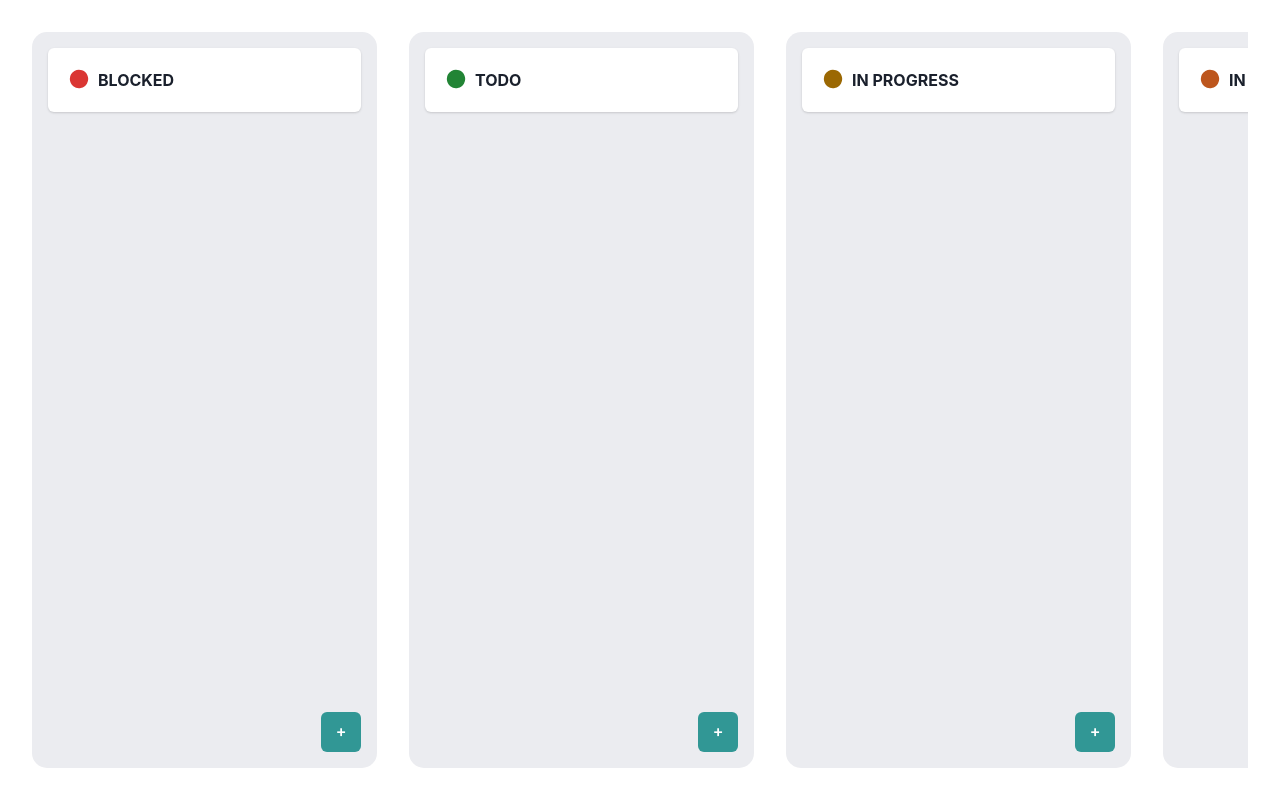
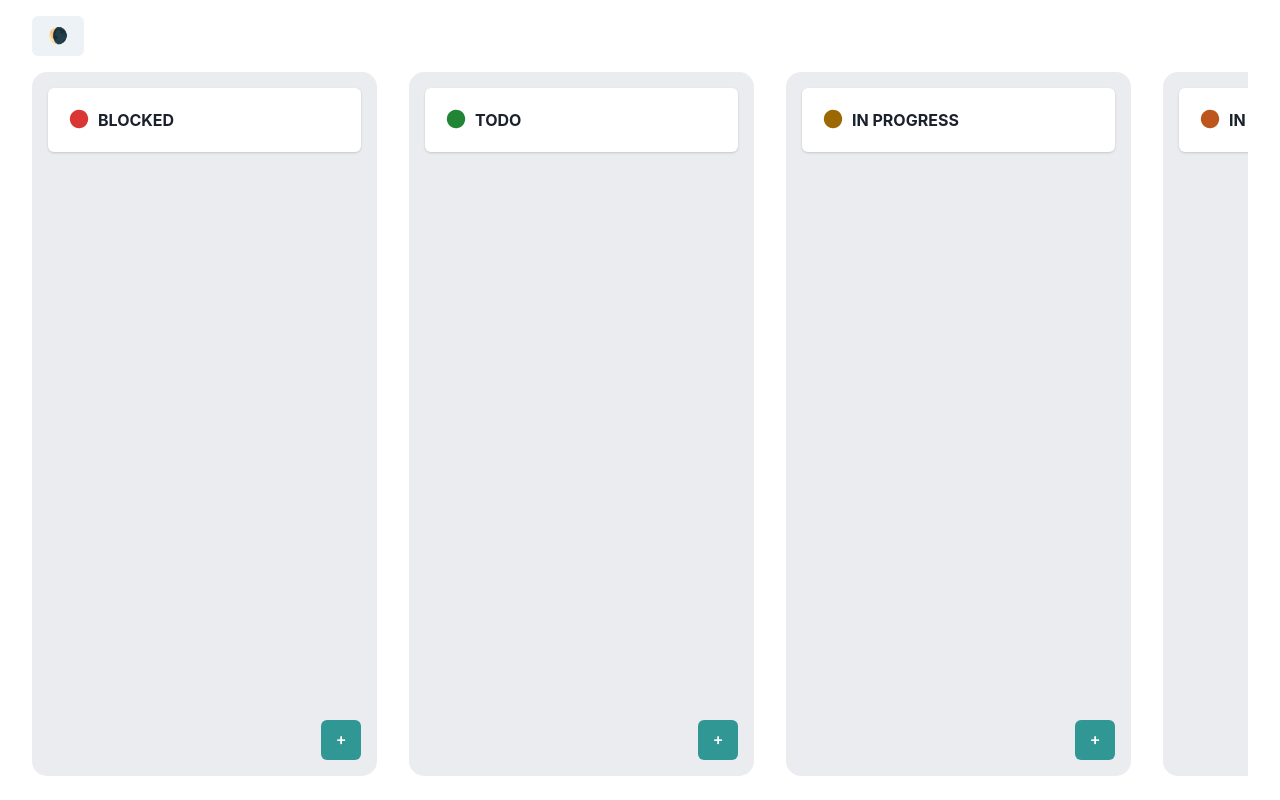
Before and after one commit to hozakowskimilosz/kanban-board-team-aws, a React (Vite) app in the folder packages/frontend/: page / in a window 1280 px wide. Built offline with nearby package versions, Linux system fonts and the light colour scheme.

Commit message:
Implement dark mode (#19)

```diff
--- a/packages/frontend/config/colors.ts
+++ b/packages/frontend/config/colors.ts
@@ -1,9 +1,11 @@
 const colors = {
-  red: "#da3633",
-  green: "#228435",
-  brown: "#9b6803",
-  orange: "#bd561d",
-  purple: "#8756e1",
+  red: "rgba(218, 54 ,51 ,1)",
+  green: "rgba(34, 132, 53, 1)",
+  brown: "rgba(155, 104, 3, 1)",
+  orange: "rgba(189, 86, 29, 1)",
+  purple: "rgba(135, 86, 225, 1)",
+  lightGray: "rgba(235, 236, 240, 1)",
+  darkGray: "rgba(45, 55, 72, 0.4)",
 };
 
 export default colors;
--- a/packages/frontend/src/App.css
+++ b/packages/frontend/src/App.css
@@ -4,8 +4,11 @@ body {
 
 #root {
   margin: 0;
-  padding: 2em;
+  padding: 1em 2em;
   min-height: 100dvh;
+  display: flex;
+  flex-direction: column;
+  gap: 1rem;
 }
 
 .grid {
@@ -18,10 +21,9 @@ body {
   flex-direction: column;
   justify-content: space-between;
   align-items: flex-end;
-  background-color: rgb(235, 236, 240);
   border-radius: 15px;
   padding: 1em;
-  height: calc(100dvh - 4em);
+  height: calc(100dvh - 6rem);
 }
 
 .column-header {
--- a/packages/frontend/src/App.tsx
+++ b/packages/frontend/src/App.tsx
@@ -1,15 +1,35 @@
 import "./App.css";
-import { Grid } from "@chakra-ui/react";
+import {
+  Grid,
+  Flex,
+  Button,
+  useColorMode,
+  useColorModeValue,
+} from "@chakra-ui/react";
 import columns from "../config/columns";
+import colors from "../config/colors";
 import Column from "./components/Column";
 
 function App() {
+  const { colorMode, toggleColorMode } = useColorMode();
+  const value = useColorModeValue(colors.lightGray, colors.darkGray);
+
   return (
-    <Grid templateColumns={`repeat(${columns.length}, 345px)`} className="grid">
-      {columns.map((col) => (
-        <Column key={col.id} column={col} />
-      ))}
-    </Grid>
+    <>
+      <Flex>
+        <Button onClick={toggleColorMode}>
+          {colorMode === "light" ? "🌘" : "🌞"}
+        </Button>
+      </Flex>
+      <Grid
+        templateColumns={`repeat(${columns.length}, 345px)`}
+        className="grid"
+      >
+        {columns.map((col) => (
+          <Column key={col.id} column={col} bgColor={value} />
+        ))}
+      </Grid>
+    </>
   );
 }
 
--- a/packages/frontend/src/components/Column.tsx
+++ b/packages/frontend/src/components/Column.tsx
@@ -5,6 +5,7 @@ import {
   GridItem,
   Text,
   useDisclosure,
+  LightMode,
 } from "@chakra-ui/react";
 import Icon from "./Icon";
 import ModalAddTask from "./ModalAddTask";
@@ -17,11 +18,15 @@ type ColumnProps = {
   };
 };
 
-export default function Column({ column }: ColumnProps) {
+type Props = {
+  bgColor: string;
+} & ColumnProps;
+
+export default function Column({ column, bgColor }: Props) {
   const { isOpen, onOpen, onClose } = useDisclosure();
 
   return (
-    <GridItem className="column">
+    <GridItem bg={bgColor} className="column">
       <Card w="full">
         <CardHeader className="column-header">
           <Icon color={column.statusColor} />
@@ -29,9 +34,11 @@ export default function Column({ column }: ColumnProps) {
         </CardHeader>
       </Card>
 
-      <Button onClick={onOpen} colorScheme="teal" w="5">
-        +
-      </Button>
+      <LightMode>
+        <Button onClick={onOpen} colorScheme="teal" w="5">
+          +
+        </Button>
+      </LightMode>
 
       <ModalAddTask
         isOpen={isOpen}
--- a/packages/frontend/src/components/ModalAddTask.tsx
+++ b/packages/frontend/src/components/ModalAddTask.tsx
@@ -10,6 +10,7 @@ import {
   Input,
   Textarea,
   Select,
+  LightMode,
 } from "@chakra-ui/react";
 import columns from "../../config/columns";
 
@@ -48,9 +49,11 @@ export default function ModalAddTask({
         </ModalBody>
 
         <ModalFooter>
-          <Button colorScheme="teal" onClick={onClose}>
-            Add
-          </Button>
+          <LightMode>
+            <Button colorScheme="teal" onClick={onClose}>
+              Add
+            </Button>
+          </LightMode>
         </ModalFooter>
       </ModalContent>
     </Modal>
--- a/packages/frontend/src/main.tsx
+++ b/packages/frontend/src/main.tsx
@@ -1,12 +1,14 @@
 import App from "./App.tsx";
 import * as React from "react";
-import { ChakraProvider } from "@chakra-ui/react";
 import * as ReactDOM from "react-dom/client";
+import { ChakraProvider, ColorModeScript } from "@chakra-ui/react";
+import theme from "./theme";
 
 const rootElement = document.getElementById("root")!;
 ReactDOM.createRoot(rootElement).render(
   <React.StrictMode>
     <ChakraProvider>
+      <ColorModeScript initialColorMode={theme.config.initialColorMode} />
       <App />
     </ChakraProvider>
   </React.StrictMode>
--- /dev/null
+++ b/packages/frontend/src/theme.ts
@@ -0,0 +1,10 @@
+import { extendTheme, type ThemeConfig } from "@chakra-ui/react";
+
+const config: ThemeConfig = {
+  initialColorMode: "light",
+  useSystemColorMode: false,
+};
+
+const theme = extendTheme({ config });
+
+export default theme;
```
